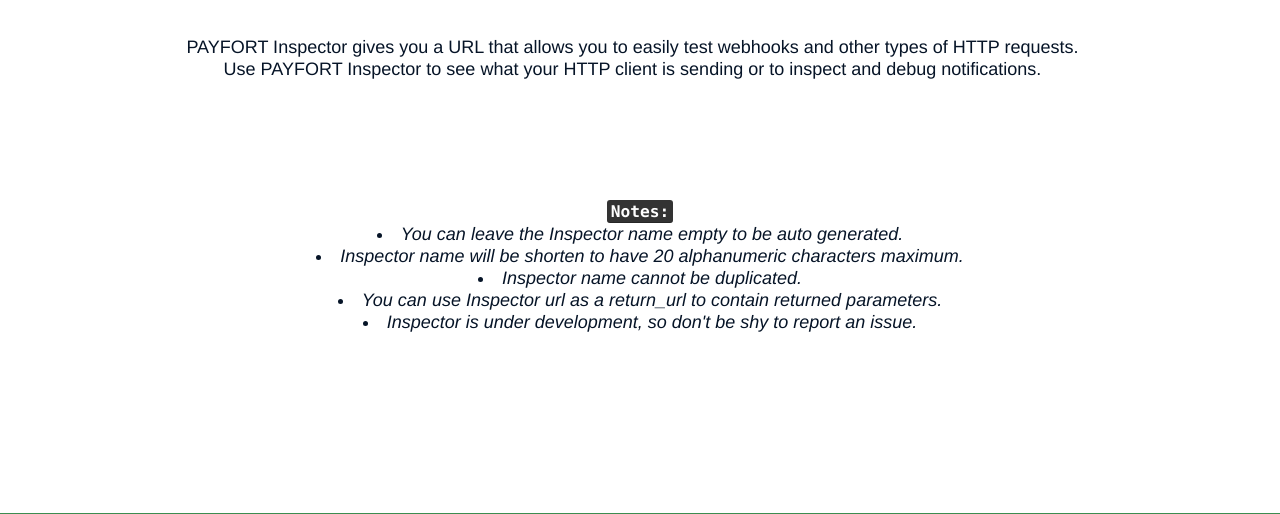
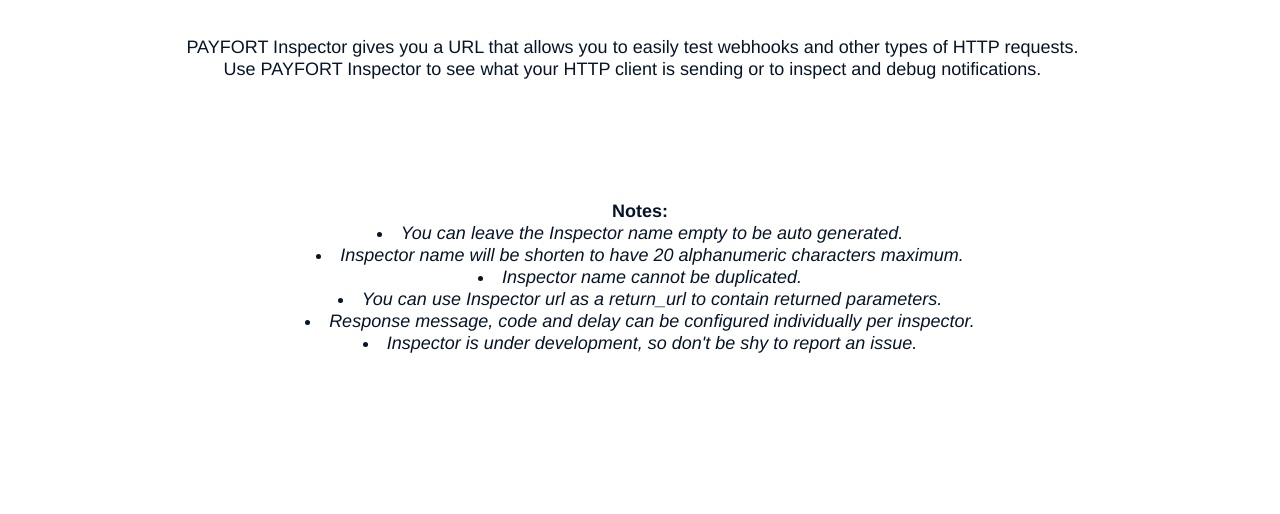
Before and after one commit to ahmeddaooud/inspect, a Python web app: template inspector/templates/home.html in a window 1280 px wide. Shown: the part 397-911 px from the top of the page. Run offline with Jinja, Linux system fonts and the light colour scheme; the template is opened without the code that fills it, so the values that code supplies are empty; some libraries are stand-ins or nearby versions.

Commit message:
spell check fix

```diff
--- a/inspector/templates/bin.html
+++ b/inspector/templates/bin.html
@@ -78,7 +78,7 @@
   </select><br/>
 
         <label class="login-field-icon fui-user" for="response_msg">Response message</label>
-		<input class="form-control" type="text" value="{{ bin.response_msg }}" name="response_msg" id="response_msg" style="padding-right: 43px;" autofocus><br/>
+		<input class="form-control" type="text" value="{{ bin.response_msg }}" name="response_msg" id="response_msg" autocomplete="off" autocorrect="off" autocapitalize="off" spellcheck="false" style="padding-right: 43px;" autofocus><br/>
 
           </form>
 
--- a/inspector/templates/home.html
+++ b/inspector/templates/home.html
@@ -46,7 +46,7 @@
 <div>
     <div class="form-group">
 	<div class="form-inline row">
-                 <input class="form-control" id="name" onkeydown = "if (event.keyCode == 13){document.getElementById('createButton').click();; event.preventDefault();};"  name="name" type="text" placeholder="Optional: Inspector name" autocomplete="off" autocorrect="off" autocapitalize="off" spellcheck="false" onclick="this.select()"  style="margin-bottom: 13px;" autofocus>
+                 <input class="form-control" id="name" onkeydown = "if (event.keyCode == 13){document.getElementById('createButton').click();; event.preventDefault();};"  name="name" type="text" placeholder="Optional: Inspector name" autocorrect="off" autocapitalize="off" spellcheck="false" onclick="this.select()"  style="margin-bottom: 13px;" autofocus>
     </div>
     </div>
     {% if session['error'] %}
@@ -98,7 +98,7 @@
             <form class="form-inline">
 
               <h2 class="banner-subheader">
-                  <STRONG><kbd>Notes:</kbd></STRONG><br>
+                  <STRONG>Notes:</STRONG><br>
             <li>
              <i> You can leave the Inspector name empty to be auto generated. </i>
                 </li><li>
@@ -111,6 +111,9 @@
              <i>
               You can use Inspector url as a return_url to contain returned parameters.</i>
             </li><li>
+                  <i>
+              Response message, code and delay can be configured individually per inspector.</i>
+            </li><li>
              <i>
               Inspector is under development, so don't be shy to report an issue.</i>
             </li>
--- a/inspector/templates/layout.html
+++ b/inspector/templates/layout.html
@@ -26,7 +26,7 @@
 
 {% if session['logged_in'] %}
    <ul class="nav-menu">
-       <li><strong>You're logged in!</strong></li>
+       <li><strong>You're logged in as {{ session['user_id'] }}</strong></li>
        <li> <a href="/"><strong>Home</strong></a> </li>
        <li> <a href="/_admin"><strong>Administrator</strong></a> </li>
        <li> <a href="/_config"><strong>Configurations</strong></a></li>
--- a/inspector/views.py
+++ b/inspector/views.py
@@ -169,12 +169,13 @@ def login():
     try:
             if request.form['password'] == 'daoud' and request.form['username'] == 'adaoud@payfort.com':
                 session['logged_in'] = True
+                session['user_id'] = request.form['username']
                 return redirect("/")
             else:
                 flash('Invalid login credentials!')
-                return userlogin()
+                return redirect("/")
     except Exception:
-        return userlogin()
+        return redirect("/")
 
 
 
```
